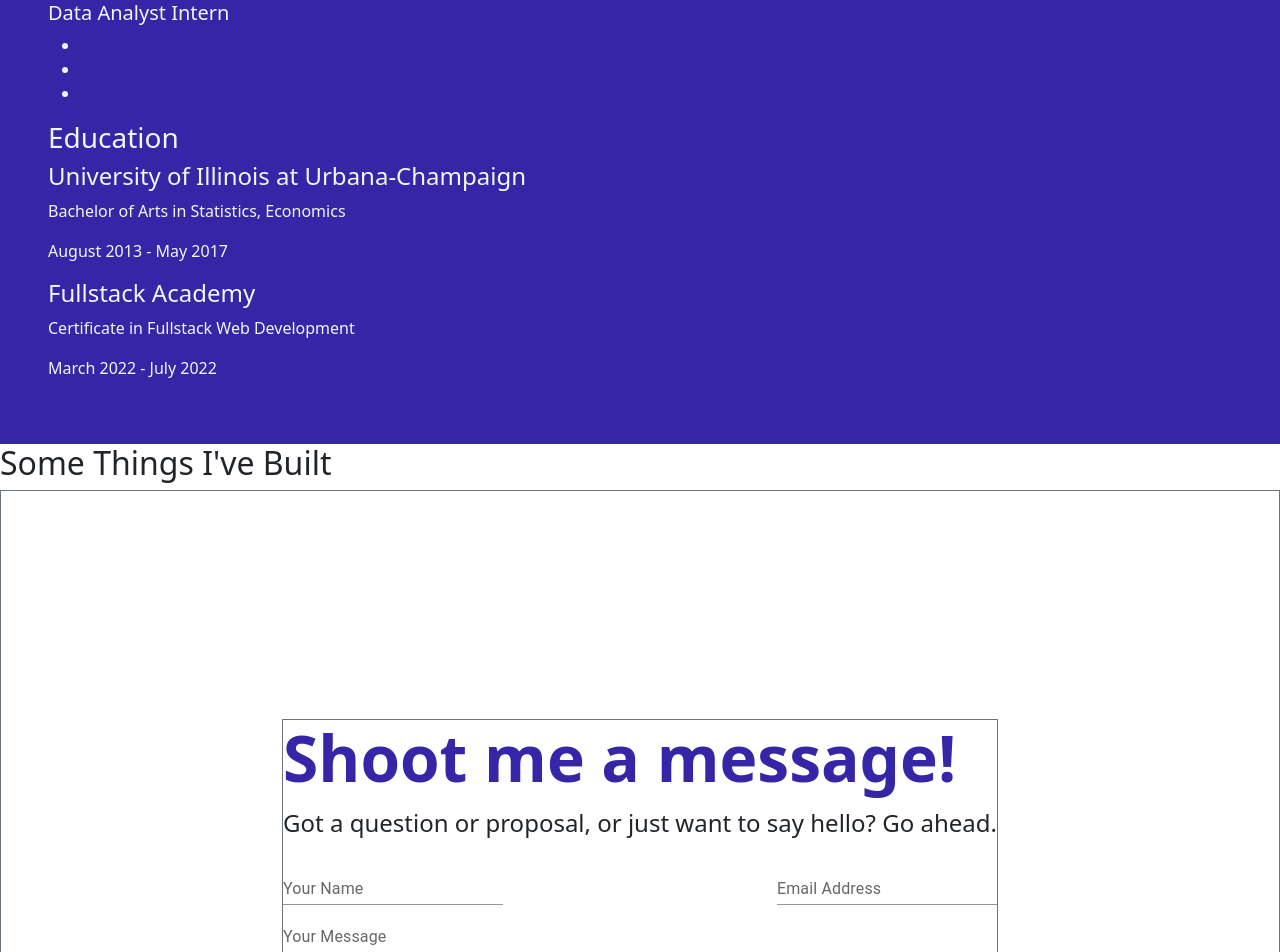
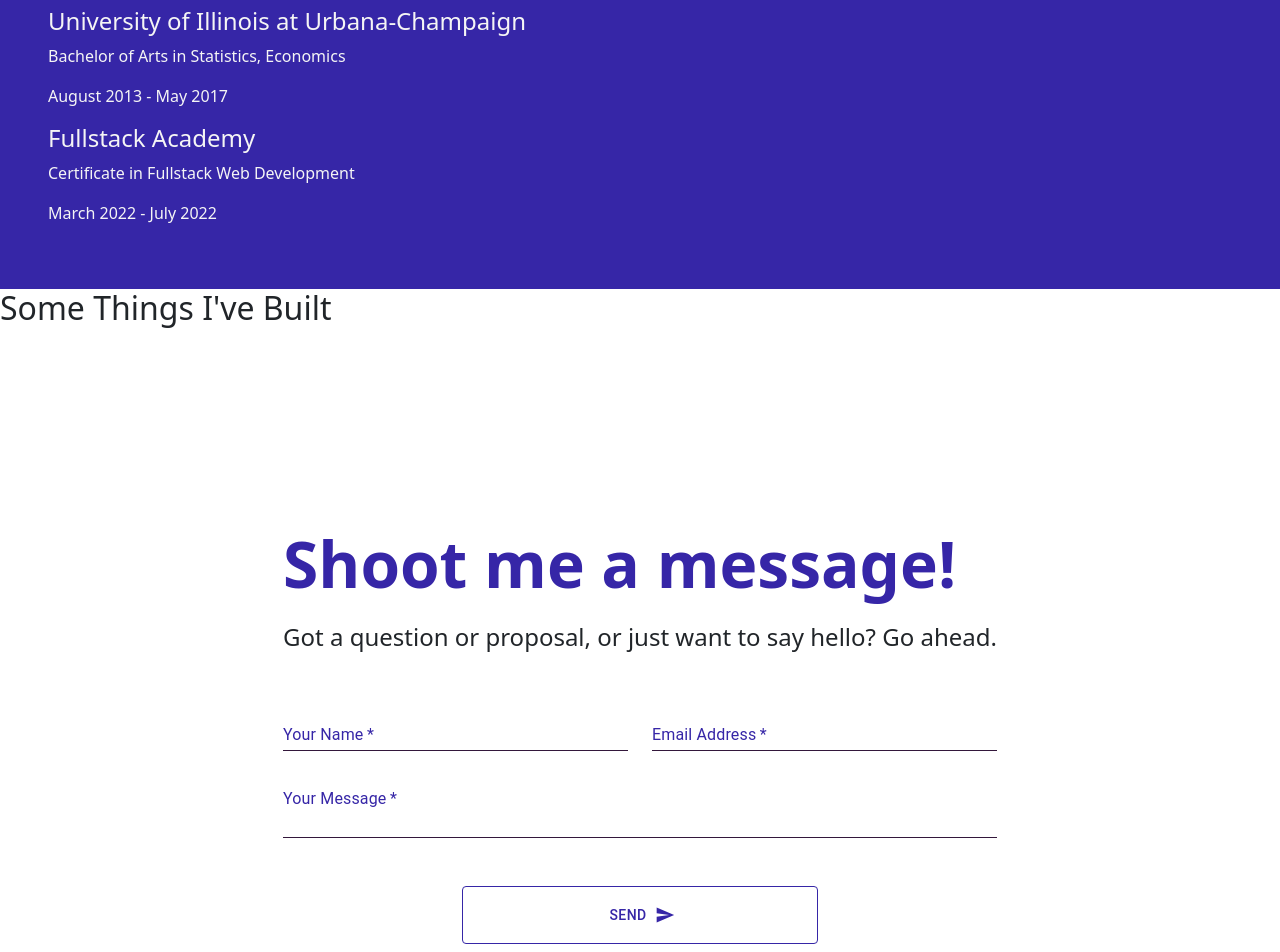
Before and after one commit to michaelvarga/portfolio-2, a React (Create React App) app: page / in a window 1280 px wide. Shown: the part 2140-3092 px from the top of the page. Built offline with nearby package versions, Linux system fonts and the light colour scheme.

Commit message:
Updated the contact section to send emails through the react form

```diff
--- a/package.json
+++ b/package.json
@@ -3,6 +3,7 @@
   "version": "0.1.0",
   "private": true,
   "dependencies": {
+    "@emailjs/browser": "^3.10.0",
     "@emotion/react": "^11.10.5",
     "@emotion/styled": "^11.10.5",
     "@mui/icons-material": "^5.11.0",
--- a/src/Components/Contact/index.js
+++ b/src/Components/Contact/index.js
@@ -1,21 +1,59 @@
-import React, { useState } from "react";
+import React, { useState, useRef } from "react";
 import "./index.scss";
-import { TextField, Button, IconButton } from "@mui/material";
-import { Grid } from "@mui/material";
+import { TextField, Button, IconButton, Snackbar, Alert } from "@mui/material";
 import SendIcon from "@mui/icons-material/Send";
+import emailjs from "@emailjs/browser";
 
 const Contact = () => {
   const [name, setName] = useState("");
   const [email, setEmail] = useState("");
   const [message, setMessage] = useState("");
+  const [success, setSuccess] = useState(false);
+  const [failure, setFailure] = useState(false);
+
+  const form = useRef();
+
+  const sendEmail = (e) => {
+    e.preventDefault();
+
+    emailjs
+      .sendForm(
+        "service_jrw286i",
+        "template_qio5s1l",
+        form.current,
+        "MFKSSiazsIF-6DVJw"
+      )
+      .then(
+        (result) => {
+          setSuccess(true);
+          setName('')
+          setEmail('')
+          setMessage('')
+        },
+        (error) => {
+          console.log(error.text);
+          setFailure(true);
+        }
+      );
+  };
+
+  const inputStyle = {
+    "& .MuiInput-underline:before": { borderBottomColor: "#33173B" },
+    "& .MuiInput-underline:after": { borderBottomColor: "#3626A7" },
+  };
 
   return (
-    <div className="fluid-container min-vh-100 d-flex align-items-center justify-content-center contact w-100 border border-secondary">
-      <div className="border border-secondary">
-        <h2>Shoot me a message!</h2>
-        <p>Got a question or proposal, or just want to say hello? Go ahead.</p>
-        <form className="d-flex flex-column">
-          <div className="d-flex justify-content-between">
+    <div className="fluid-container min-vh-100 d-flex align-items-center justify-content-center contact">
+      <div className="m-5">
+        <div className="w-100">
+          <h2 className="mb-3">Shoot me a message!</h2>
+          <p className="mb-5">
+            Got a question or proposal, or just want to say hello? Go ahead.
+          </p>
+        </div>
+        <form className="fluid-container" ref={form} onSubmit={sendEmail}>
+          <div className="row">
+            <div className="col-sm-6">
               <TextField
                 name="name"
                 value={name}
@@ -24,7 +62,13 @@ const Contact = () => {
                 variant="standard"
                 placeholder="Enter your name"
                 onChange={(e) => setName(e.target.value)}
+                className="w-100 mb-3"
+                InputLabelProps={{ className: "input-labels" }}
+                sx={inputStyle}
+                required
               />
+            </div>
+            <div className="col-sm-6">
               <TextField
                 name="email"
                 value={email}
@@ -33,9 +77,14 @@ const Contact = () => {
                 variant="standard"
                 placeholder="Enter your email address"
                 onChange={(e) => setEmail(e.target.value)}
+                className="w-100 mb-3"
+                InputLabelProps={{ className: "input-labels" }}
+                sx={inputStyle}
+                required
               />
             </div>
-          <div>
+          </div>
+          <div className="d-flex flex-column">
             <TextField
               name="message"
               value={message}
@@ -44,16 +93,50 @@ const Contact = () => {
               variant="standard"
               placeholder="Hi, we are looking for a developer for a product at Company X. When can you hop on a call to discuss this?"
               multiline
-              rows={4}
+              rows={2}
               onChange={(e) => setMessage(e.target.value)}
+              className=" w-100"
+              InputLabelProps={{ className: "input-labels" }}
+              sx={inputStyle}
+              required
             />
-          </div>
-        </form>
-        <div>
-          <Button variant="outlined" endIcon={<SendIcon />}>
+            <Button
+              variant="outlined"
+              endIcon={<SendIcon />}
+              className="mt-5 p-3 ps-5 pe-5 w-50 m-auto"
+              style={{ color: "#3626A7", borderColor: "#3626A7" }}
+              type="submit"
+            >
               Send
             </Button>
           </div>
+        </form>
+        <Snackbar
+          open={success}
+          autoHideDuration={6000}
+          onClose={() => setSuccess(false)}
+        >
+          <Alert
+            onClose={() => setSuccess(false)}
+            severity="success"
+            variant="filled"
+          >
+            Email sent successfully
+          </Alert>
+        </Snackbar>
+        <Snackbar
+          open={failure}
+          autoHideDuration={6000}
+          onClose={() => setFailure(false)}
+        >
+          <Alert
+            onClose={() => setFailure(false)}
+            severity="error"
+            variant="filled"
+          >
+            Something went wrong!
+          </Alert>
+        </Snackbar>
       </div>
     </div>
   );
--- a/src/Components/Contact/index.scss
+++ b/src/Components/Contact/index.scss
@@ -9,4 +9,8 @@ $bg-color: #f5f5f5;
   }
 
   font-size: 1.5rem;
+
+  .input-labels {
+    color: #3626A7 !important;
+  }
 }
--- a/src/Components/Experience/index.js
+++ b/src/Components/Experience/index.js
@@ -4,7 +4,6 @@ import "./index.scss";
 const Experience = () => {
   return (
     <div className="fluid-container min-vh-100 experience p-5">
-      <h2>Experience & Education</h2>
       <div>
         <div>
           <h3>Experience</h3>
@@ -34,19 +33,6 @@ const Experience = () => {
               </ul>
             </div>
           </div>
-          <div>
-            <h4>Cook County State's Attorney's Office</h4>
-            <div>
-              <h5>Data Analyst Intern</h5>
-            </div>
-            <div>
-              <ul>
-                <li></li>
-                <li></li>
-                <li></li>
-              </ul>
-            </div>
-          </div>
         </div>
         <div>
           <h3>Education</h3>
--- a/src/Components/Experience/index.scss
+++ b/src/Components/Experience/index.scss
@@ -5,7 +5,7 @@ $text-color: #f5f5f5;
 .experience {
   background-color: $primary-color;
 
-  h2 {
+  h3 {
     color: $secondary-color;
     font-size: 4rem;
   }
```
Also changed, not shown: 1 other file (tests, documents, lock files or other folders). Lines whose indentation alone changed are shown as unchanged.
